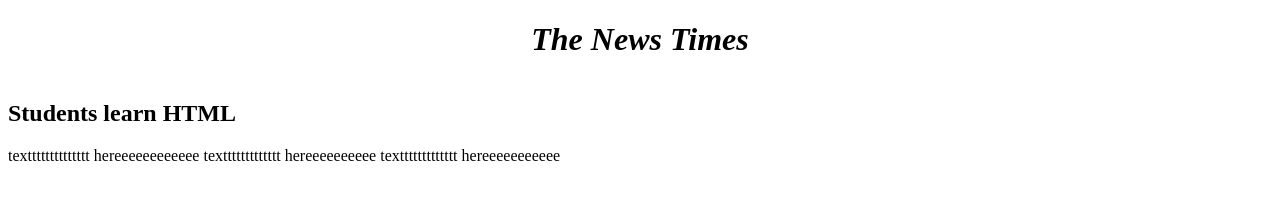
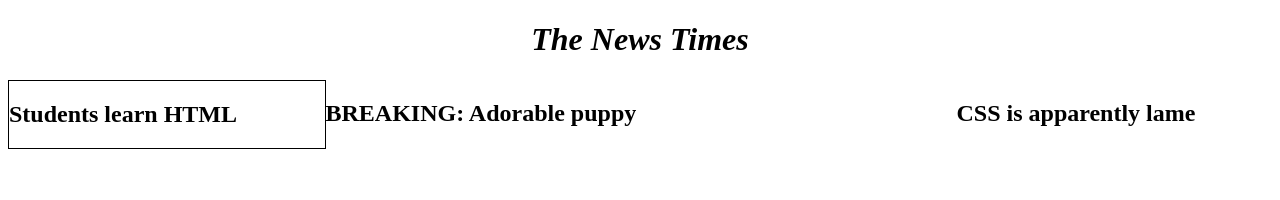
Before and after one commit to mayhy/learning_html, a website: page index.html in a window 1280 px wide. Drawn offline with Linux system fonts and the light colour scheme.

Commit message:
Update gstyle.css and index.html

```diff
--- a/gstyle.css
+++ b/gstyle.css
@@ -4,5 +4,22 @@
 }
 
 .grid-container {
-  display: grid;
+  display: flex;
 }
+
+.column1 {
+  background-color: white;
+  flex: 1;
+  border: 1px;
+  border-color: black;
+  border-style: solid;
+}
+
+.column2 {
+  background-color: white;
+  flex: 2;
+}
+.column3 {
+  background-color: white;
+  flex: 1;
+}
--- a/index.html
+++ b/index.html
@@ -13,10 +13,18 @@
     <div class="grid-container">
        <div class="column1">
            <h2 class="heading-one">Students learn HTML</h2>
-            <p>textttttttttttttt hereeeeeeeeeeee texttttttttttttt hereeeeeeeeee texttttttttttttt hereeeeeeeeeee</p>
         </div>
 
-        <div> <h2 class="w"></h2>
+        <div class="column2">
+         <h2>BREAKING: Adorable puppy </h2>
+        </div>
+
+
+        <div class="column3">
+            <h2> CSS is apparently lame</h2>
+        </div>
+
+
     </div>
 
 </body>
```
